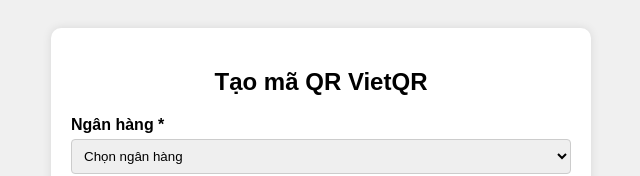
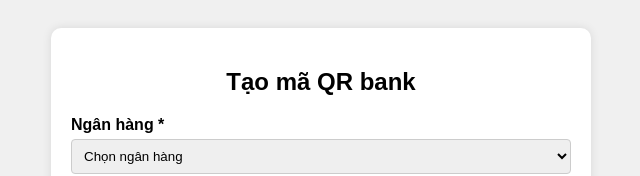
Before and after one commit to Minhkk2k9/qrbank, a plain HTML site: page index.html in a window 1280 px wide. Shown: the top 176 px of the page, without its empty margins (319-959 px from the left). Drawn offline with Linux system fonts and the light colour scheme.

Commit message:
Update index.html

```diff
--- a/index.html
+++ b/index.html
@@ -82,7 +82,7 @@
 </head>
 <body>
   <div class="container">
-    <h2>Tạo mã QR VietQR</h2>
+    <h2>Tạo mã QR bank</h2>
     <form id="qrForm">
       <label>Ngân hàng *</label>
       <select id="bankCode" required>
```
